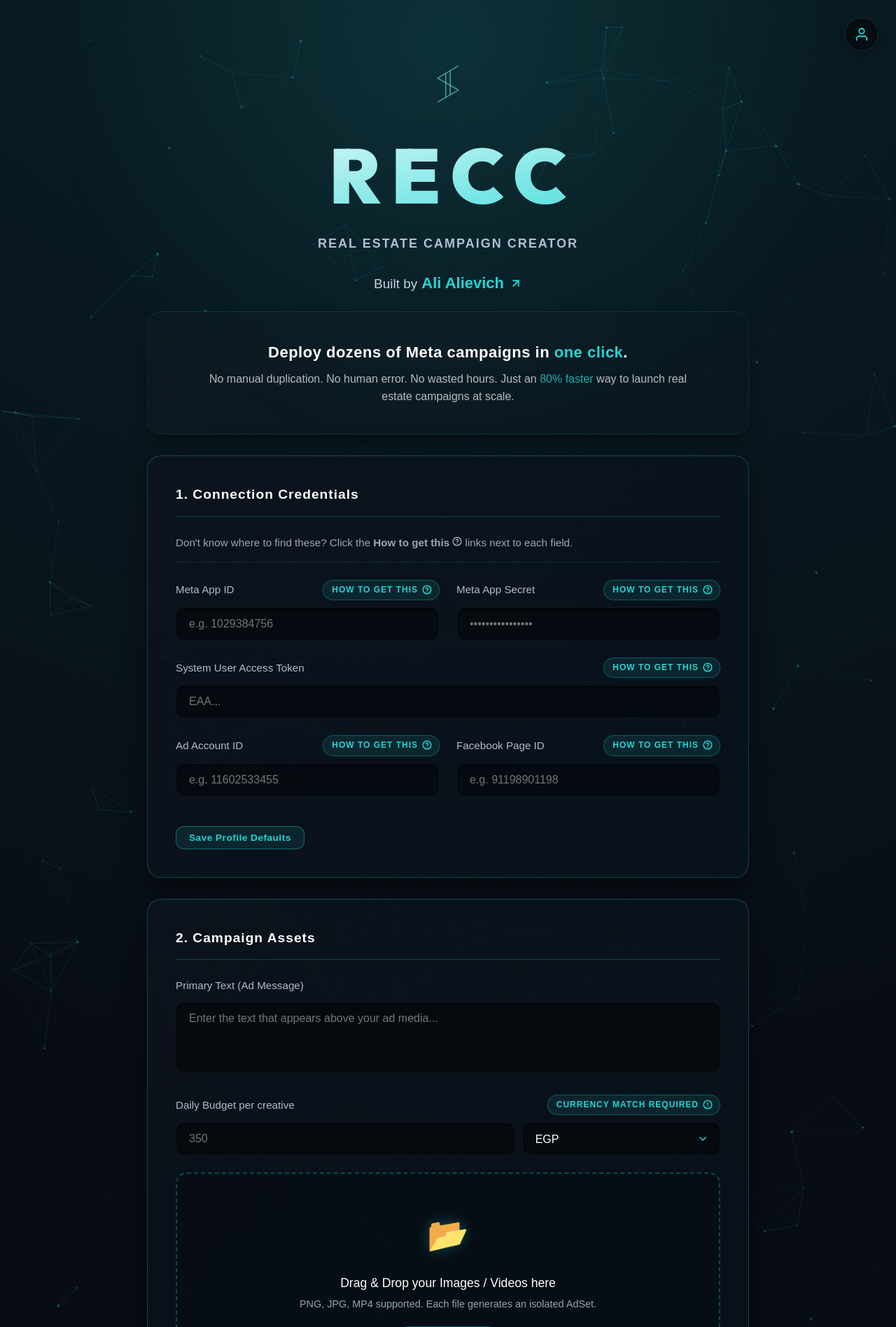
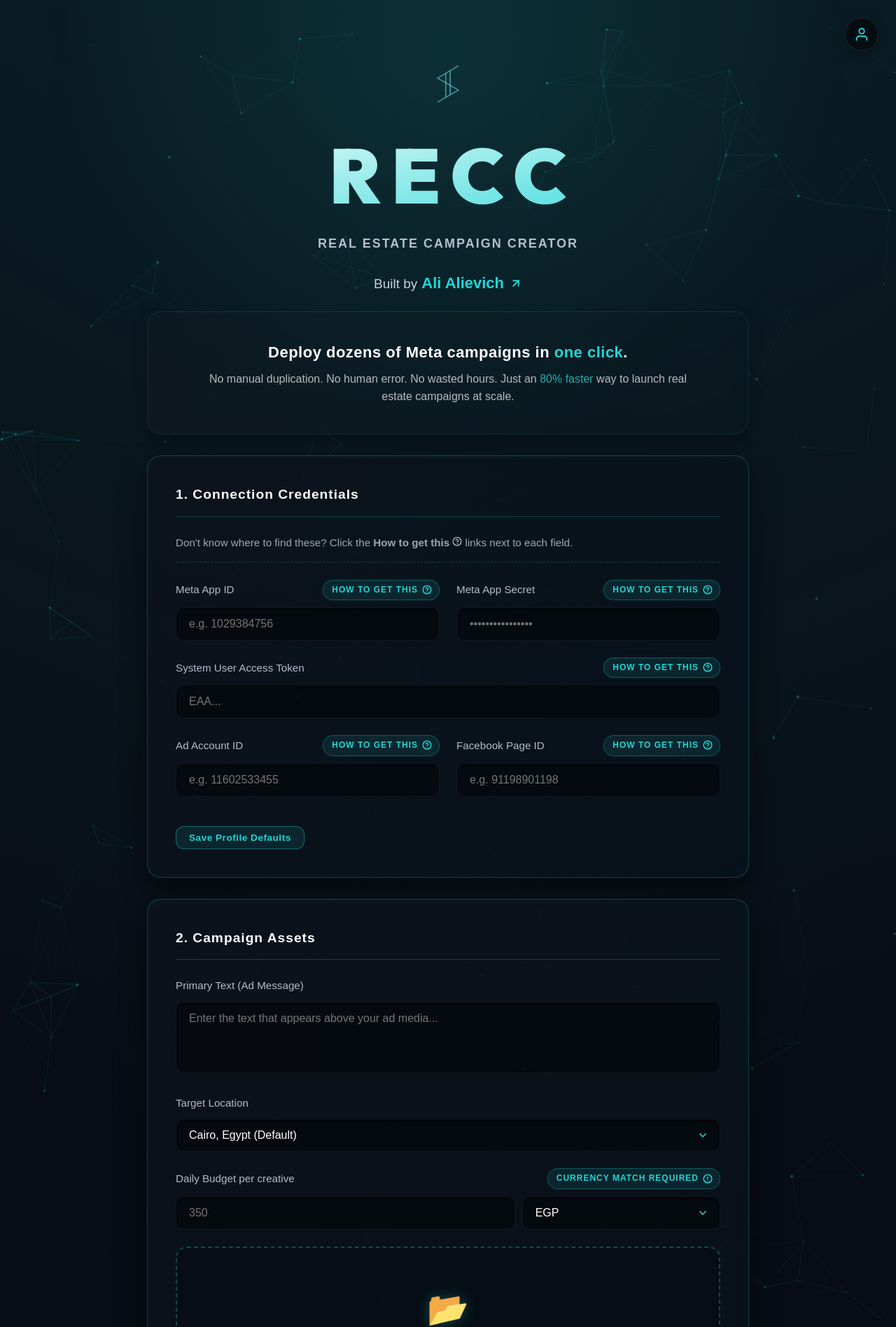
Before and after one commit to Alievich-git/Alievich-RECC, a Flask app: page / in a window 1280 px wide. Shown: the top 1897 px of the page at 70% size. Run offline with Flask 3, Linux system fonts and the light colour scheme; the visitor is signed in with stand-in values (Sample User, id 1); data comes from the database, SQL or seed files in the repository; some web fonts are replaced.

Commit message:
Feature: Add dynamic target location selection (Cairo / North Coast)

```diff
--- a/app.py
+++ b/app.py
@@ -427,6 +427,24 @@ def deploy_campaign():
             # If the user inputs 350 (meaning 350 EGP), we must multiply by 100 internally -> 35000
             config['daily_budget'] = int(float(daily_budget) * 100)
 
+        target_location = data.get('target_location')
+        if target_location == 'north_coast':
+            config['targeting']['geo_locations'] = {
+                "cities": [
+                    {"key": "656306", "radius": 20, "distance_unit": "mile"}, # Alexandria
+                    {"key": "658536", "radius": 35, "distance_unit": "mile"}, # Cairo
+                    {"key": "668803", "radius": 30, "distance_unit": "mile"}  # Sidi Abd El-Rahman (Stella)
+                ],
+                "custom_locations": [
+                    {
+                        "latitude": 27.3942,
+                        "longitude": 33.6782,
+                        "radius": 2,
+                        "distance_unit": "mile"
+                    } # El Gouna
+                ]
+            }
+
         # 2. Handle Files
         files_data = data.get('files_base64', [])
         media_files = []
--- a/templates/index.html
+++ b/templates/index.html
@@ -167,6 +167,14 @@
                 </div>
 
                 <div class="input-group">
+                    <label>Target Location</label>
+                    <select name="target_location" id="target_location" required>
+                        <option value="cairo">Cairo, Egypt (Default)</option>
+                        <option value="north_coast">North Coast (Alex, Cairo, Stella, El Gouna)</option>
+                    </select>
+                </div>
+
+                <div class="input-group">
                     <label>Daily Budget per creative <span class="help-toggle" onclick="toggleHelp('budget-help')">Currency Match Required <svg width="14" height="14" viewBox="0 0 24 24" fill="none" stroke="currentColor" stroke-width="2.5" stroke-linecap="round" stroke-linejoin="round"><circle cx="12" cy="12" r="10"></circle><line x1="12" y1="8" x2="12" y2="12"></line><line x1="12" y1="16" x2="12.01" y2="16"></line></svg></span></label>
                     <div style="display: flex; gap: 10px;">
                         <input type="number" id="daily_budget" name="daily_budget" placeholder="350" min="1" step="1" required style="flex: 2;" onkeydown="return event.key !== '.' && event.key !== 'e'">
```
